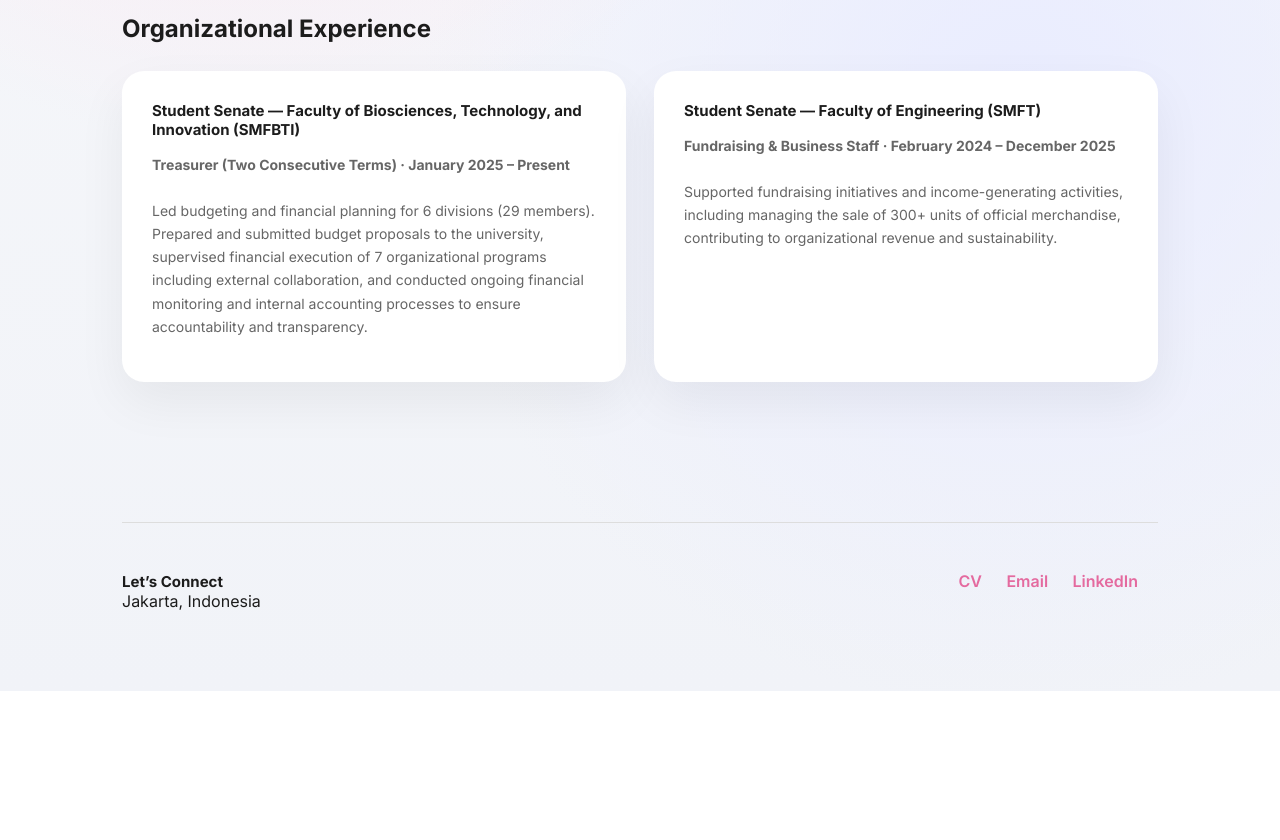
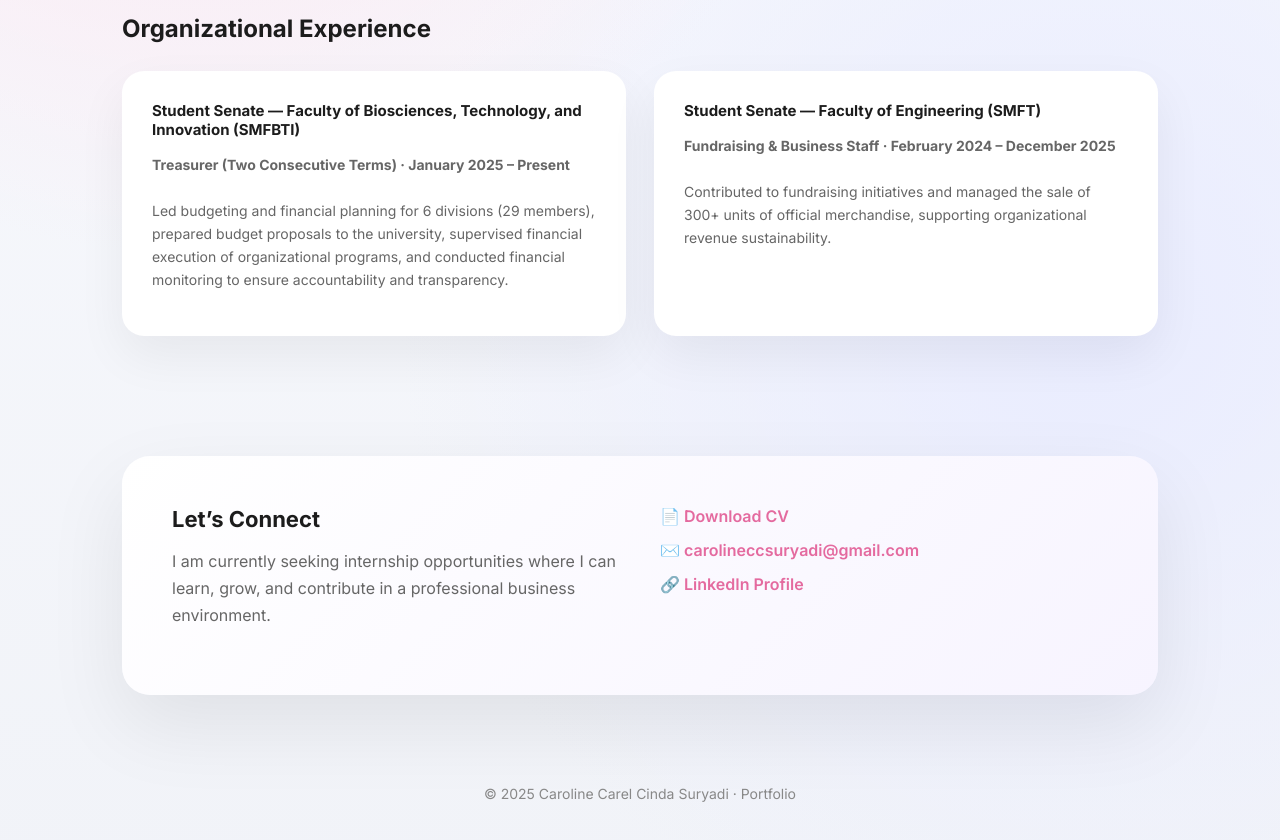
Before and after one commit to CarolineCarel/CarolineCarel.github.io, a plain HTML site: page index.html in a window 1280 px wide. Shown: the part 760-1600 px from the top of the page. Before the commit the page ends 1451 px from the top, so only its background shows below. Drawn offline with Linux system fonts and the light colour scheme.

Commit message:
Update index.html

```diff
--- a/index.html
+++ b/index.html
@@ -10,8 +10,8 @@
 <style>
 :root{
   --accent:#e46a9f;
-  --bg1:#f8f9fb;
-  --bg2:#f1f3f8;
+  --soft:#fff0f6;
+  --bg:#f7f8fc;
   --card:#ffffff;
   --text:#1c1c1c;
   --muted:#666;
@@ -23,16 +23,16 @@
 body{
   margin:0;
   background:
-    radial-gradient(circle at 20% 20%, #ffe3ee 0%, transparent 40%),
-    radial-gradient(circle at 80% 60%, #e9ecff 0%, transparent 45%),
-    linear-gradient(180deg,var(--bg1),var(--bg2));
+    radial-gradient(circle at 15% 20%, #ffe3ee 0%, transparent 40%),
+    radial-gradient(circle at 85% 65%, #e9ecff 0%, transparent 45%),
+    linear-gradient(180deg,#fafbff,#f1f3f8);
   color:var(--text);
 }
 
 .container{
   max-width:1100px;
   margin:0 auto;
-  padding:64px 32px 80px;
+  padding:64px 32px 90px;
 }
 
 /* NAV */
@@ -64,7 +64,6 @@ nav a{
 .hero h1{
   font-size:44px;
   margin:0;
-  line-height:1.2;
 }
 
 .hero .role{
@@ -80,7 +79,7 @@ nav a{
   max-width:560px;
 }
 
-.hero-tags{
+.tags{
   margin-top:32px;
   display:flex;
   gap:12px;
@@ -97,9 +96,7 @@ nav a{
 }
 
 /* PHOTO */
-.photo-wrap{
-  position:relative;
-  width:100%;
+.photo{
   max-width:360px;
   aspect-ratio:3/4;
   border-radius:28px;
@@ -107,7 +104,7 @@ nav a{
   box-shadow:0 30px 70px rgba(0,0,0,.15);
   overflow:hidden;
 }
-.photo-wrap img{
+.photo img{
   width:100%;
   height:100%;
   object-fit:cover;
@@ -149,31 +146,47 @@ section h2{
   line-height:1.65;
 }
 
-/* FOOTER */
-footer{
-  margin-top:140px;
-  padding-top:48px;
-  border-top:1px solid #ddd;
-  display:flex;
-  justify-content:space-between;
-  flex-wrap:wrap;
-  gap:24px;
+/* CONTACT */
+.contact{
+  background:linear-gradient(135deg,#fff,#f7f4ff);
+  border-radius:28px;
+  padding:50px;
+  display:grid;
+  grid-template-columns:1fr 1fr;
+  gap:40px;
+  box-shadow:0 30px 80px rgba(0,0,0,.08);
 }
 
-footer b{
-  font-size:15px;
+.contact h3{
+  margin:0 0 12px;
+  font-size:22px;
 }
 
-footer .links a{
-  margin-right:20px;
+.contact p{
+  color:var(--muted);
+  line-height:1.7;
+}
+
+.contact-links a{
+  display:block;
   text-decoration:none;
   font-weight:600;
   color:var(--accent);
+  margin-bottom:14px;
+}
+
+/* FOOTER NOTE */
+.footer-note{
+  text-align:center;
+  margin-top:90px;
+  color:#888;
+  font-size:14px;
 }
 
 /* RESPONSIVE */
 @media(max-width:900px){
   .hero{grid-template-columns:1fr}
+  .contact{grid-template-columns:1fr}
   nav{flex-direction:column;gap:12px}
 }
 </style>
@@ -184,7 +197,7 @@ footer .links a{
 
   <!-- NAV -->
   <nav>
-    <b>Caroline Carel Suryadi</b>
+    <b>Caroline Carel Cinda Suryadi</b>
     <div>
       <a href="#about">About</a>
       <a href="#experience">Experience</a>
@@ -208,16 +221,16 @@ footer .links a{
         structuring processes, and supporting data-driven decision making.
       </p>
 
-      <div class="hero-tags">
-        <span class="tag">Requirement Understanding</span>
-        <span class="tag">Process-Oriented Thinking</span>
-        <span class="tag">Budget & Cost Analysis</span>
+      <div class="tags">
+        <span class="tag">Business Understanding</span>
+        <span class="tag">Process Analysis</span>
+        <span class="tag">Budget & Cost Control</span>
         <span class="tag">Stakeholder Coordination</span>
       </div>
     </div>
 
-    <div class="photo-wrap">
-      <img src="https://github.com/CarolineCarel.png" alt="Caroline Carel Suryadi">
+    <div class="photo">
+      <img src="https://github.com/CarolineCarel.png" alt="Caroline Carel Cinda Suryadi">
     </div>
   </div>
 
@@ -227,46 +240,51 @@ footer .links a{
 
     <div class="cards">
       <div class="card">
-        <b>
-          Student Senate — Faculty of Biosciences, Technology, and Innovation (SMFBTI)
-        </b>
+        <b>Student Senate — Faculty of Biosciences, Technology, and Innovation (SMFBTI)</b>
         <p>
           <strong>Treasurer (Two Consecutive Terms) · January 2025 – Present</strong><br><br>
-          Led budgeting and financial planning for 6 divisions (29 members).
-          Prepared and submitted budget proposals to the university, supervised
-          financial execution of 7 organizational programs including external collaboration,
-          and conducted ongoing financial monitoring and internal accounting processes
-          to ensure accountability and transparency.
+          Led budgeting and financial planning for 6 divisions (29 members), prepared
+          budget proposals to the university, supervised financial execution of
+          organizational programs, and conducted financial monitoring to ensure
+          accountability and transparency.
         </p>
       </div>
 
       <div class="card">
-        <b>
-          Student Senate — Faculty of Engineering (SMFT)
-        </b>
+        <b>Student Senate — Faculty of Engineering (SMFT)</b>
         <p>
           <strong>Fundraising & Business Staff · February 2024 – December 2025</strong><br><br>
-          Supported fundraising initiatives and income-generating activities,
-          including managing the sale of 300+ units of official merchandise,
-          contributing to organizational revenue and sustainability.
+          Contributed to fundraising initiatives and managed the sale of 300+ units
+          of official merchandise, supporting organizational revenue sustainability.
         </p>
       </div>
     </div>
   </section>
 
-  <!-- FOOTER -->
-  <footer id="contact">
-    <div>
-      <b>Let’s Connect</b><br>
-      Jakarta, Indonesia
+  <!-- CONTACT -->
+  <section id="contact">
+    <div class="contact">
+      <div>
+        <h3>Let’s Connect</h3>
+        <p>
+          I am currently seeking internship opportunities where I can learn,
+          grow, and contribute in a professional business environment.
+        </p>
+      </div>
+
+      <div class="contact-links">
+        <a href="cv.pdf" target="_blank">📄 Download CV</a>
+        <a href="mailto:carolineccsuryadi@gmail.com">✉️ carolineccsuryadi@gmail.com</a>
+        <a href="https://www.linkedin.com/in/carolinecarelcindasuryadi" target="_blank">
+          🔗 LinkedIn Profile
+        </a>
+      </div>
     </div>
+  </section>
 
-    <div class="links">
-      <a href="cv.pdf" target="_blank">CV</a>
-      <a href="mailto:carolineccsuryadi@gmail.com">Email</a>
-      <a href="https://www.linkedin.com/in/carolinecarelcindasuryadi" target="_blank">LinkedIn</a>
-    </div>
-  </footer>
+  <div class="footer-note">
+    © 2025 Caroline Carel Cinda Suryadi · Portfolio
+  </div>
 
 </div>
 </body>
```
